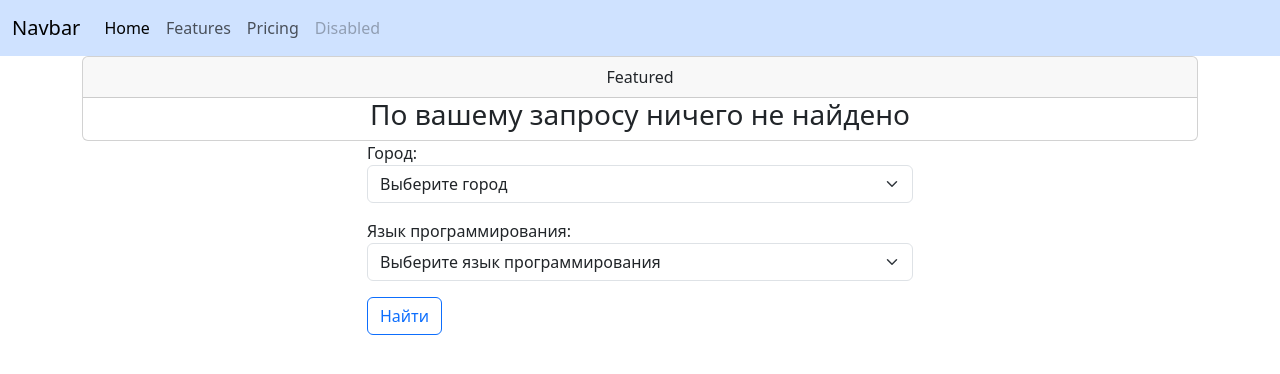
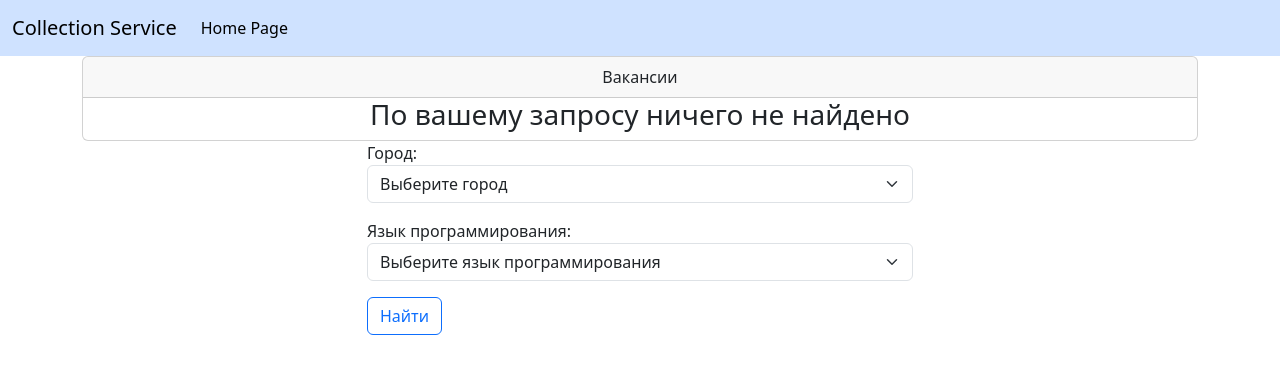
Before and after one commit to Daikku/collection_service, a Django app: page / in a window 1280 px wide. Shown: the top 374 px of the page. Run offline with Django 4.2, Linux system fonts and the light colour scheme; data that the repository does not hold is empty.

Commit message:
Updated html files, removing the excess

```diff
--- a/collecting/templates/collecting/home_page.html
+++ b/collecting/templates/collecting/home_page.html
@@ -3,7 +3,7 @@
 {% block content %}
 <div class="card text-center">
   <div class="card-header">
-    Featured
+    Вакансии
   </div>
   {% for vacancy in vacancies %}
   <div class="card-body my-2">
@@ -12,7 +12,7 @@
     <p>{{ vacancy.city.name}} | {{ vacancy.language.name}}</p>
     <p class="card-text">{{ vacancy.description }}</p>
     <small class="card-time">{{ vacancy.time|date:"d.m.Y"}} {{ vacancy.time|time:"H:i"}}</small><br>
-    <a href="vacancy.url" class="btn btn-primary">Go somewhere</a>
+    <a href="{{ vacancy.url }}" class="btn btn-primary">Перейти к вакансии</a>
   </div>
   {% empty %}
     <h3>По вашему запросу ничего не найдено</h3>
--- a/templates/base.html
+++ b/templates/base.html
@@ -13,23 +13,14 @@
         {% block header %}
         <nav class="navbar navbar-expand-lg bg-primary-subtle">
           <div class="container-fluid">
-            <a class="navbar-brand" href="#">Navbar</a>
+            <a class="navbar-brand" href="#">Collection Service</a>
             <button class="navbar-toggler" type="button" data-bs-toggle="collapse" data-bs-target="#navbarNav" aria-controls="navbarNav" aria-expanded="false" aria-label="Toggle navigation">
               <span class="navbar-toggler-icon"></span>
             </button>
             <div class="collapse navbar-collapse" id="navbarNav">
               <ul class="navbar-nav">
                 <li class="nav-item">
-                  <a class="nav-link active" aria-current="page" href="#">Home</a>
-                </li>
-                <li class="nav-item">
-                  <a class="nav-link" href="#">Features</a>
-                </li>
-                <li class="nav-item">
-                  <a class="nav-link" href="#">Pricing</a>
-                </li>
-                <li class="nav-item">
-                  <a class="nav-link disabled">Disabled</a>
+                  <a class="nav-link active" aria-current="page" href="http://localhost:8000/">Home Page</a>
                 </li>
               </ul>
             </div>
```
